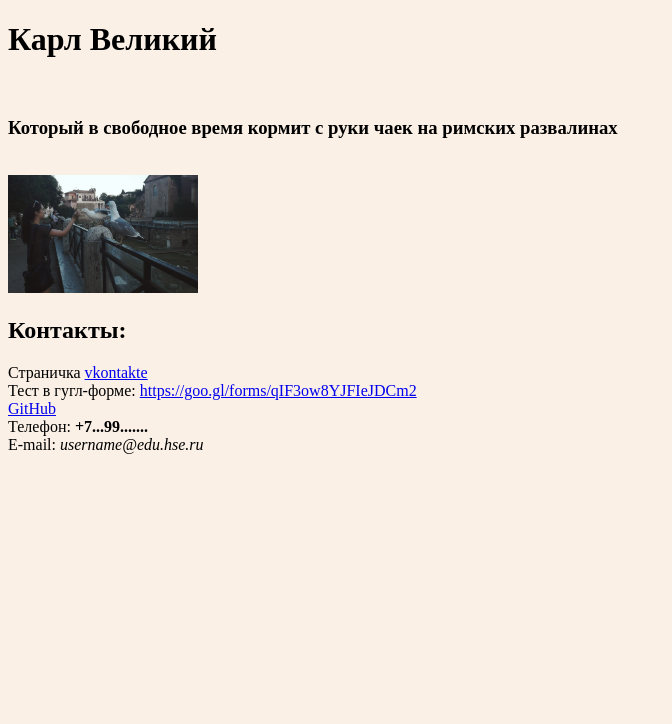
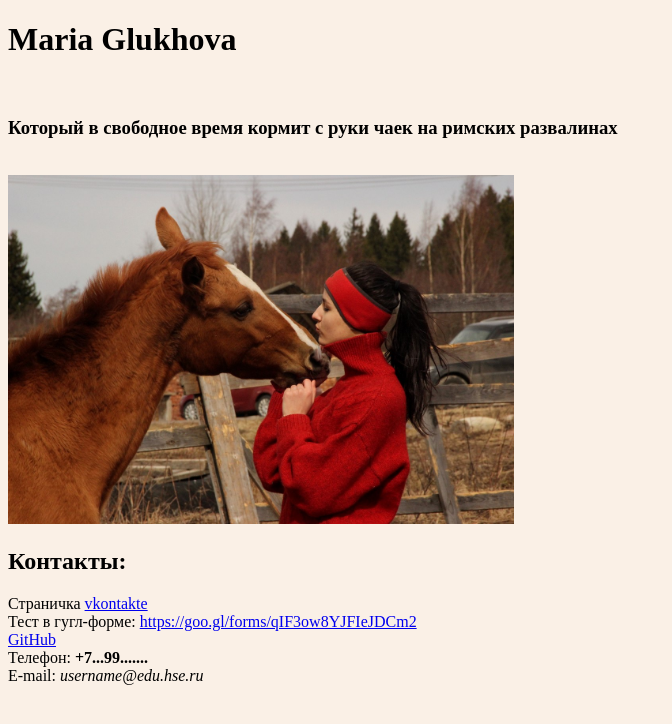
Before and after one commit to MarieGlukhova/MarieGlukhova.github.io, a plain HTML site: page index.html in a window 1280 px wide. Shown: the whole page, without its empty margins (0-672 px from the left). Drawn offline with Linux system fonts and the light colour scheme.

Commit message:
Update index.html

```diff
--- a/index.html
+++ b/index.html
@@ -5,11 +5,11 @@
       <title>Welcome on board!</title>
     </head>
     <body bgcolor="#FAF0E6">
-      <left><h1>Карл Великий</h1></left>
+      <left><h1>Maria Glukhova</h1></left>
       <br/>
       <left><h3>Который в свободное время кормит с руки чаек на римских развалинах</h3></left>
       <br/>
-      <left><img alt="Это я" width="15%" src="me.jpg"></left>
+      <left><img alt="Here we are with Brigantia" width="40%" src="me1.jpg"></left>
       <br/>
       <h2>Контакты:</h2>
       Страничка <a href=https://vk.com/masyamashuu>vkontakte</a>
```
